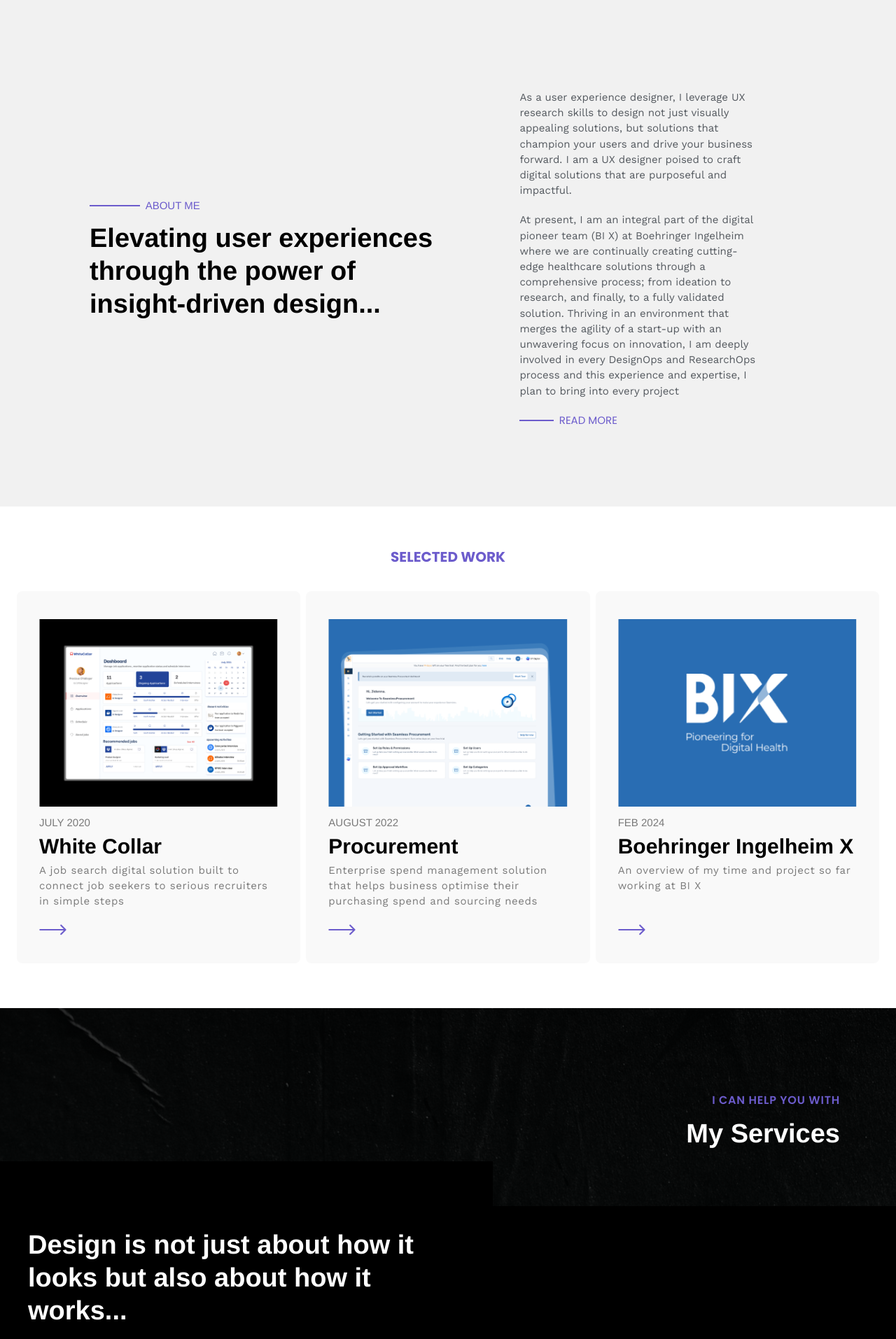
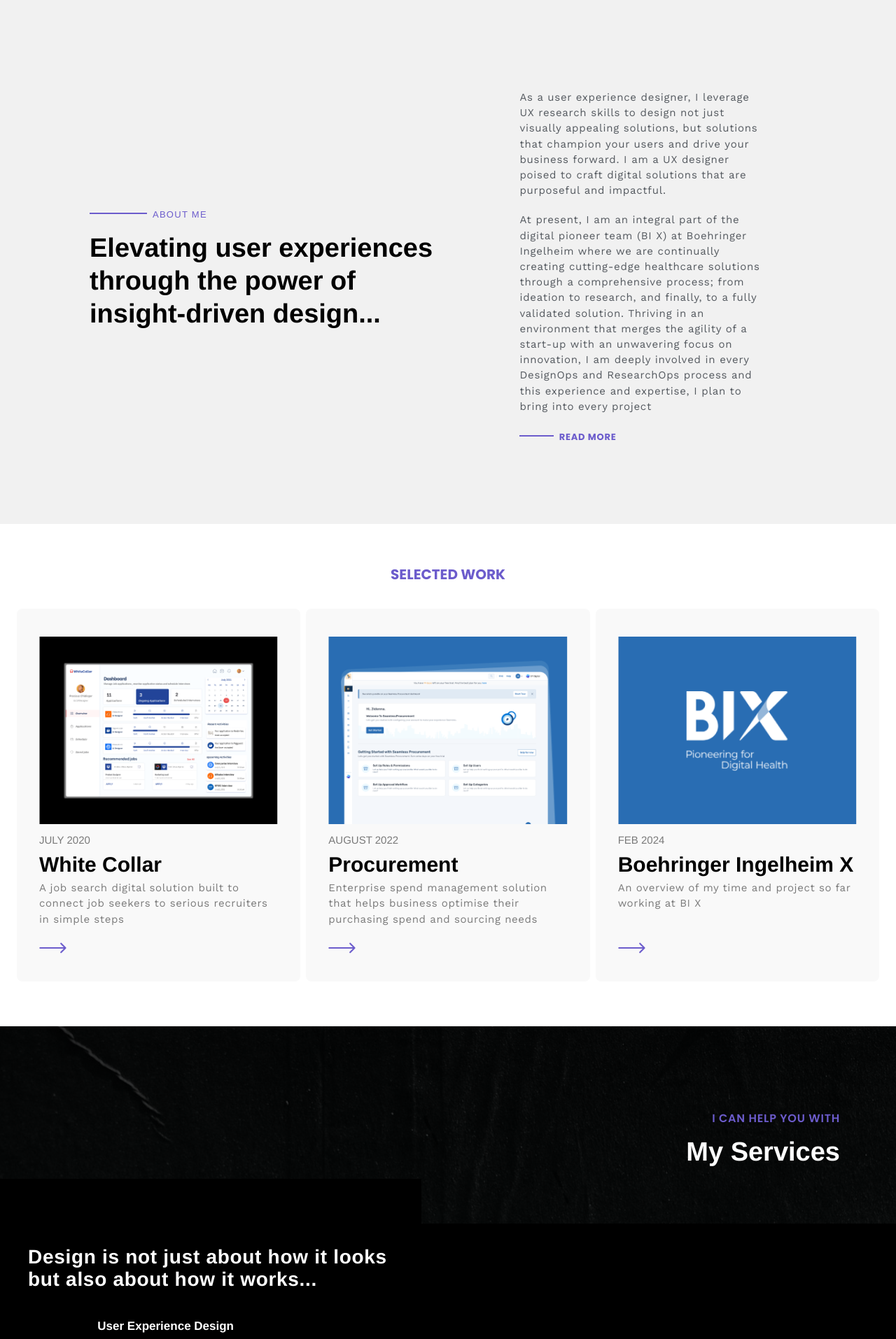
Before and after one commit to Nathan-88/precious-portfolio, a React (Vite) app: page / in a window 1280 px wide. Shown: the part 860-2774 px from the top of the page at 70% size. Built offline with nearby package versions, Linux system fonts and the light colour scheme; a web font is replaced by a local one.

Commit message:
fixed errors text-size and spacing errors in parallex component

```diff
--- a/src/components/AboutMe.jsx
+++ b/src/components/AboutMe.jsx
@@ -5,12 +5,12 @@
             <div className="flex flex-col space-y-10 xl:space-y-0 xl:flex-row px-4  justify-between items-center ">
                 <div className="space-y-3 xl:w-[50%]">
                     <div className="text-primary flex w-full">
-                        <span className="w-[14%] h-[2px] mt-[10px] mr-2 bg-primary"></span>
-                        <p className="text-sm w-">ABOUT ME</p>
+                        <span className="w-[16%] h-[2px] mt-[10px] mr-2 bg-primary"></span>
+                        <p className="text-xs tracking-widest font-medium">ABOUT ME</p>
                     </div>
                     <p className="text-4xl font-bold ">Elevating user experiences through the power of insight-driven design...</p>
                 </div>
-                <div className="text-secondary font-work-sans font-[400] md:text-lg lg:text-sm xl:w-[40%] xl:pr-16">
+                <div className="text-secondary font-work-sans font-[400] text-sm tracking-wider xl:w-[40%] xl:pr-16">
                     <p className="mb-5">
                         As a user experience designer, I leverage UX research skills to design not just visually appealing solutions, but solutions that champion your users and drive your business forward. I am a UX designer poised to craft digital solutions that are purposeful and impactful.
                     </p>
@@ -20,7 +20,7 @@
                     <Link to='/about' className="">
                         <div className="text-primary flex w-full">
                             <span className="w-[14%] h-[2px] mt-[10px] mr-2 bg-primary"></span>
-                            <p className="font-[Poppins] text-sm w-">READ MORE</p>
+                            <p className="font-[Poppins] font-bold text-xs w-">READ MORE</p>
                         </div>
                     </Link>
                 </div>
--- a/src/components/Mywork.jsx
+++ b/src/components/Mywork.jsx
@@ -22,7 +22,7 @@
 
                         <p className="font-medium text-sm text-text self-start">{content.date}</p>
                         <div className="h-[100px]">
-                            <h4 className="self-start text-3xl font-bold mb-3 text-black">{content.h}</h4>
+                            <h4 className="self-start text-2xl xl:text-[30px] xl:leading-[21.6px] font-bold mb-3 text-black">{content.h}</h4>
                             <p className="font-work-sans tracking-[0.04em] text-sm font-[400]">{content.text}</p>
                         </div>
 
--- a/src/components/Parallex.jsx
+++ b/src/components/Parallex.jsx
@@ -5,34 +5,34 @@
 const Parallex = () => {
     return(
         <section className="relative ">
-            <div className="bg-black xl:-mt-16 text-white xl:w-[55%] py-24 px-10">
-                <h3 className="text-4xl font-bold mb-10 ">Design is not just about how it looks but also about how it works...</h3>
+            <div className="bg-black xl:-mt-16 text-white xl:w-[47%] py-24 px-10">
+                <h3 className="text-3xl tracking-wide font-bold mb-10 ">Design is not just about how it looks but also about how it works...</h3>
                 <div className="space-y-10">
-                    <div className="flex justify-start items-center">
-                        <div className="pr-8">
+                    <div className="flex justify-start items-center gap-x-4 xl:gap-0">
+                        <div className="w-[20%]">
                             <img src={one} className="" alt="one"/>
                         </div>
-                        <div className="space-y-3 xl:w-[75%]">
-                            <p className="font-medium">User Experience Design</p>
+                        <div className="space-y-3 w-[85%]">
+                            <p className="text-base font-bold">User Experience Design</p>
                             <p className="text-text">As a UX professional, my first priority is designing solutions that makes the lives of your users easier and optimises your business goal
                             </p>
                         </div>
                     </div>
-                    <div className="flex justify-start items-center">
-                        <div className="pr-8">
+                    <div className="flex justify-start items-center gap-x-4 xl:gap-0">
+                        <div className="w-[20%]">
                             <img src={two} className="" alt="one"/>
                         </div>
-                        <div className="space-y-3 xl:w-[75%]">
+                        <div className="space-y-3 w-[85%]">
                             <p className="font-medium">User Research</p>
                             <p className="text-text">“If you want to create a great product, you have to start by understanding the people who will use it”. Understanding the users is key to creating a successful product
                             </p>
                         </div>
                     </div>
-                    <div className="flex justify-start items-center">
-                        <div className="pr-8">
+                    <div className="flex justify-start gap-x-4 xl:gap-0 items-center">
+                        <div className="w-[20%]">
                             <img src={three} className="" alt="one"/>
                         </div>
-                        <div className="space-y-3 xl:w-[75%]">
+                        <div className="space-y-3 w-[85%]">
                             <p className="font-medium">Design Interaction</p>
                             <p className="text-text">We cannot denial the fact micro interactions and transitions brings a good feel to an already amazing product and this is my new interest
                             </p>
--- a/tailwind.config.js
+++ b/tailwind.config.js
@@ -33,7 +33,7 @@
         lg: ['18px', '28px'],
         xl: ['20px', '28px'],
         '2xl': ['24px', '32px'],
-        '3xl': ['30px', '21.16px'],
+        '3xl': ['28px', '31.4px'],
         '4xl': ['38px', '46.8px'],
         xxl: ['80px', '88px'],
 
```
